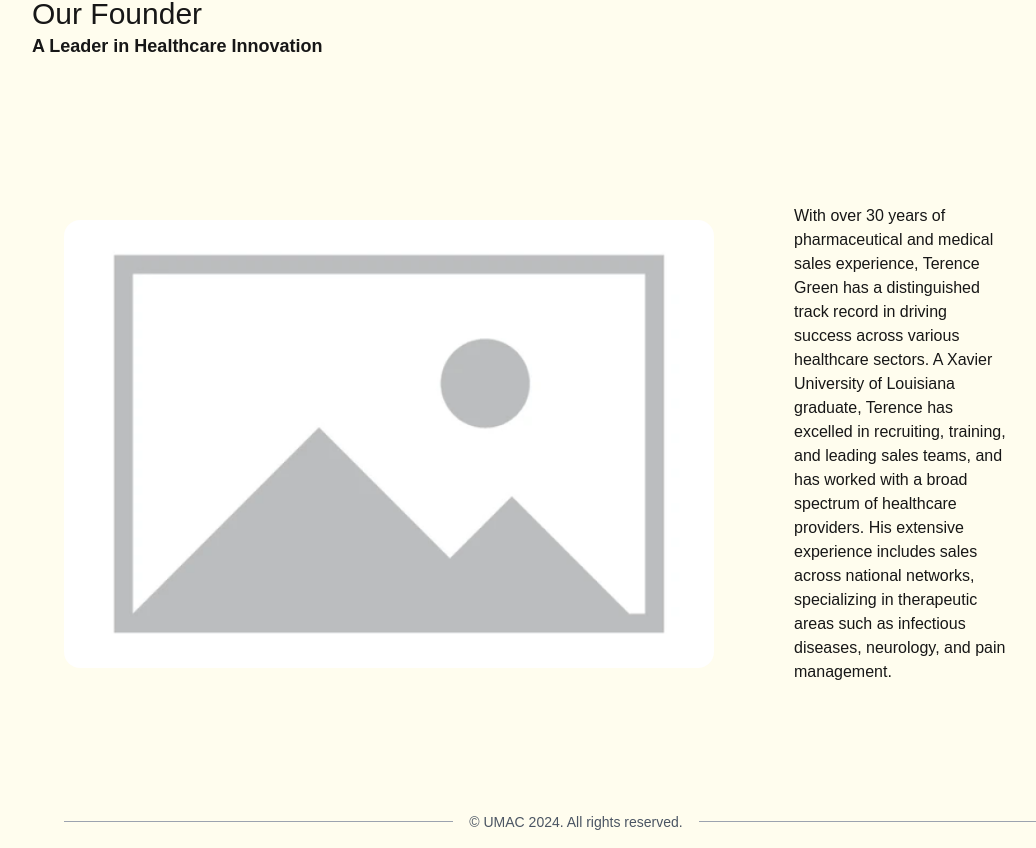
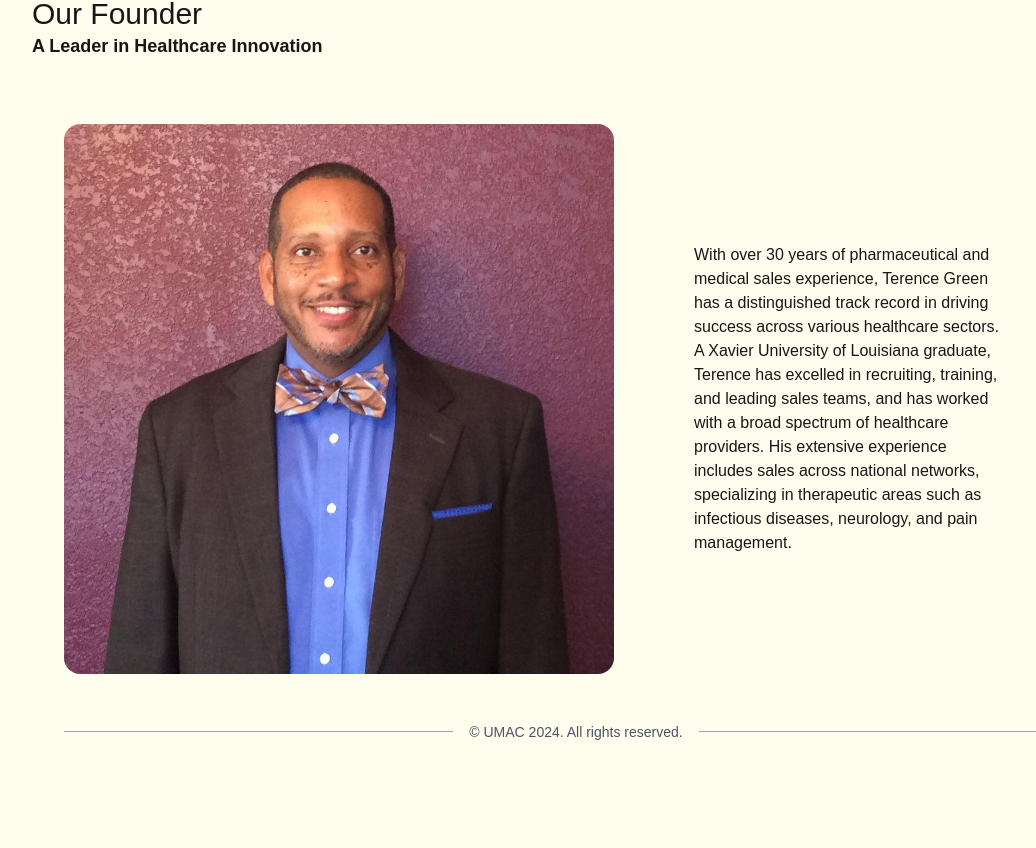
Before and after one commit to REVITAL-STUDIO/UMAC, a Next.js app: page / in a window 1280 px wide. Shown: the part 5139-5987 px from the top of the page, without its empty margins (64-1100 px from the left). After the commit the page ends 5897 px from the top, so only its background shows below. Built offline with nearby package versions, Linux system fonts and the light colour scheme.

Commit message:
added founder pic

```diff
--- a/components/foundersCorner.tsx
+++ b/components/foundersCorner.tsx
@@ -8,9 +8,9 @@ export default function Founders() {
       <h1 className="font-bold text-lg px-4">A Leader in Healthcare Innovation </h1>
       <div className="flex flex-col xl:flex-row justify-around items-center mt-[4rem] xl:px-12 px-8">
         <Image
-          src="/images/founder.png"
-          width={650}
-          height={650}
+          src="/images/founder-pic.jpg"
+          width={550}
+          height={550}
           alt="founder"
           className="rounded-[1rem]"
         />
```
Also changed, not shown: public/images/founder-pic.jpg (added).
